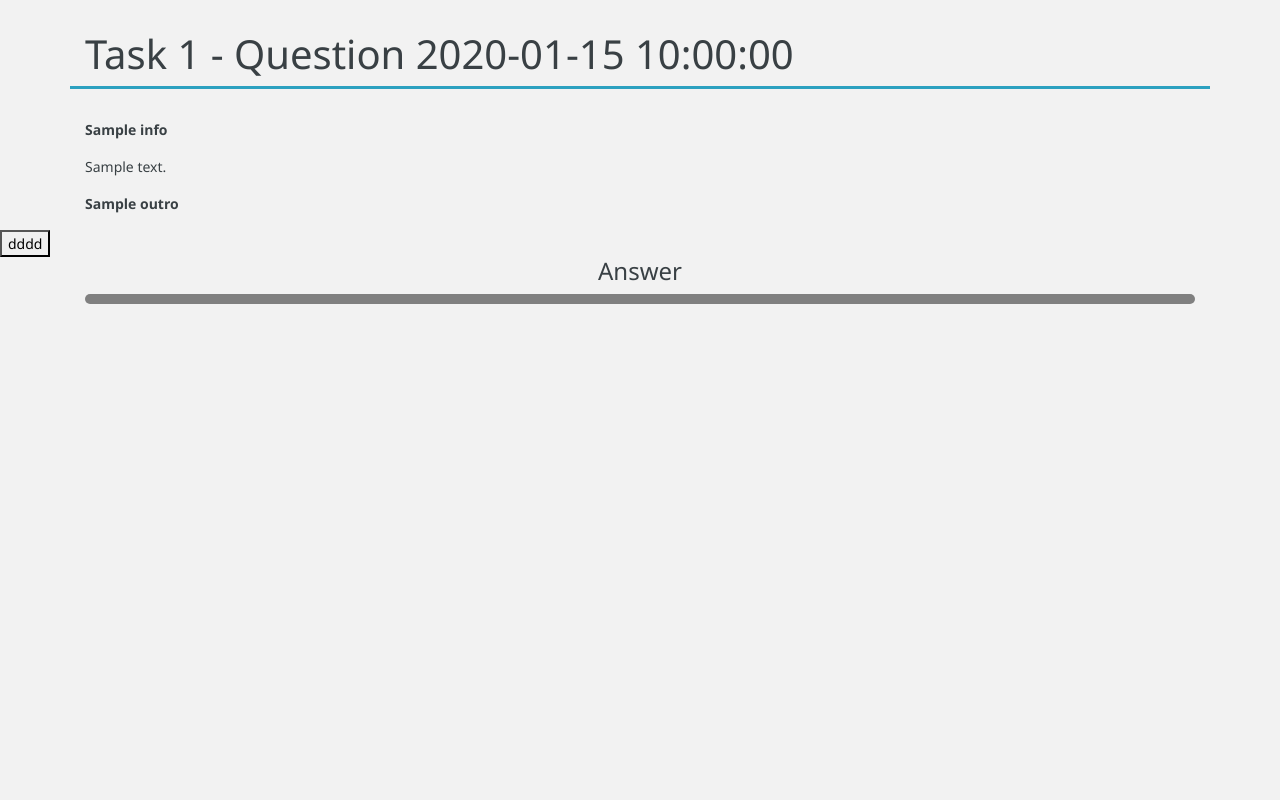
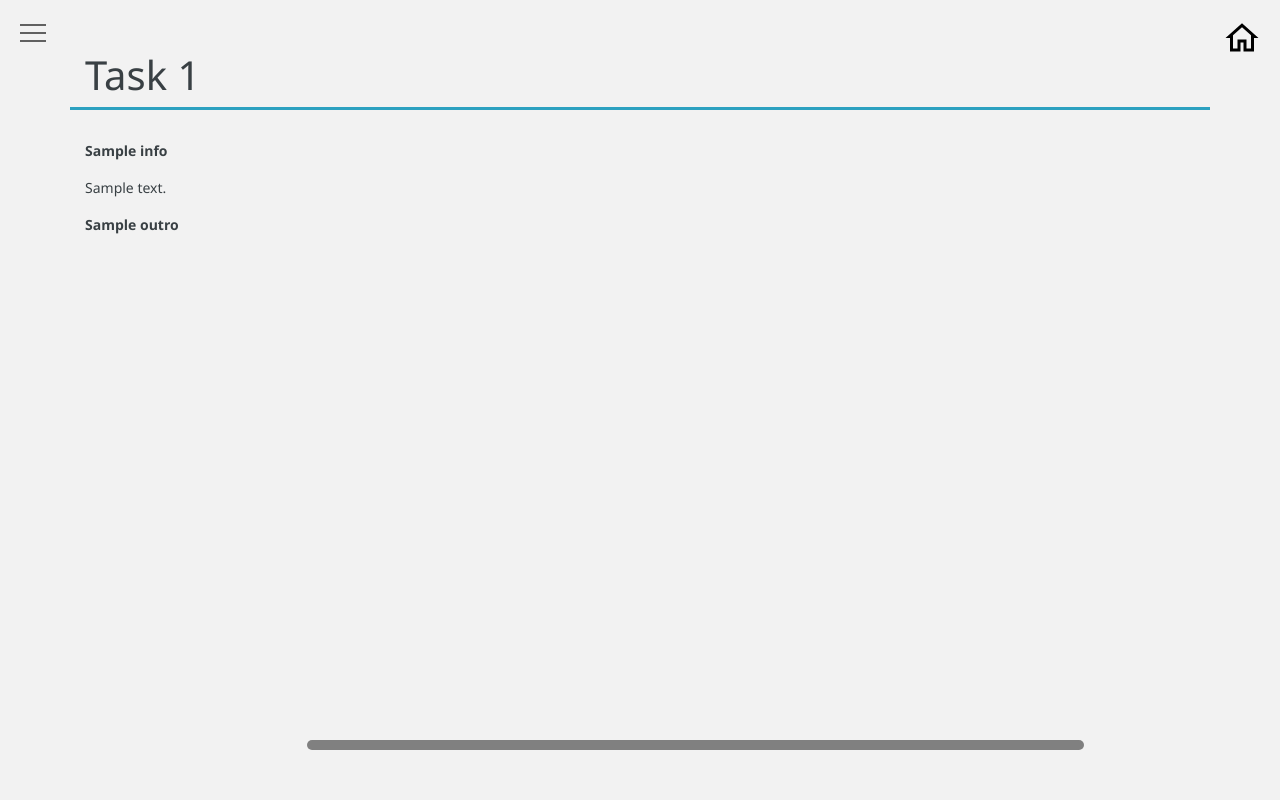
Before and after one commit to seconddeath11/speaking-simulator, a Flask app: template templates/var.html in a window 1280 px wide. Run offline with Flask 2, Linux system fonts and the light colour scheme; the template is opened without the code that fills it: most values are stand-ins (such as "Sample title", 1, 10 or a date in 2020); some libraries are stand-ins or nearby versions.

Commit message:
done without bd

```diff
--- a/app.py
+++ b/app.py
@@ -13,7 +13,7 @@ def index():
     return render_template('index.html', num=num)
 
 
-@app.route('/var/<num>/blank_')
+@app.route('/var<num>/blank_')
 def blank_(num):
     return render_template('blank_.html', num=num)
 
@@ -46,11 +46,10 @@ def get_var(var_num):
                    compile_task(var_num, 4))
 
 
-@app.route('/var/<int:var_num>/task<int:task_num>/prep')
+@app.route('/var<int:var_num>/task<int:task_num>')
 def var(var_num, task_num):
     variant = get_var(var_num)
-    return render_template('var.html', task=variant.get_task(task_num), prep=1, var=variant,
-                           next=get_next_page(1, var_num, task_num))
+    return render_template('var.html', task=variant.get_task(task_num), var=variant)
 
 
 def get_next_page(prep, var_num, task, ans_time=None):
@@ -68,13 +67,5 @@ def get_next_page(prep, var_num, task, ans_time=None):
             return st + str(task + 1) + "/prep"
 
 
-@app.route('/var/<int:var_num>/task<int:task_num>/answer')
-@app.route('/var/<int:var_num>/task<int:task_num>/answer/<int:ans_time>')
-def var_answer(var_num, task_num, ans_time=None):
-    variant = get_var(var_num)
-    return render_template('var.html', task=variant.get_task(task_num), prep=0, var=variant,
-                           next=get_next_page(0, var_num, task_num, ans_time), ans_time=ans_time)
-
-
 if __name__ == '__main__':
     app.run(debug=True)
--- a/static/css/style.css
+++ b/static/css/style.css
@@ -3,10 +3,14 @@ body {
     /* font-family: 'open_sansregular'; */
     font-size: 14px;
     color: #394044;
-    font-family: "Segoe UI";
+    font-family: "Segoe UI" !important;
+
 }
 h1{
     font-weight: 300;
+}
+a, a:hover{
+    text-decoration: none !important;
 }
 .vars{
     display: flex;
@@ -17,6 +21,7 @@ h1{
     width: 110px;
     margin: 10px;
 }
+
 .start-button{
     display: flex;
   align-items: center;
@@ -38,8 +43,9 @@ height: 3px;
     justify-content: space-around;
 }
 img {
-    max-width: 45%;
+    max-width: 40%;
     object-fit: contain;
+    display: block;
 }
 .content{
     margin-top: 30px;
@@ -66,13 +72,118 @@ img {
     display: grid;
     align-items: center;
 }
-@media screen and (min-device-width: 1024px) {
+.home__link{
+  position: absolute;
+  top: 20px;
+  right: 20px;
+  width: 36px;
+}
+#nextButton{
+    height: 60vh;
+    display: flex;
+    align-items: end;
+    justify-content: end;
+    color: #fff;
+    }
+
+#menu__toggle {
+  opacity: 0;
+
+}
+
+#menu__toggle:checked ~ .menu__btn > span {
+  transform: rotate(45deg);
+}
+#menu__toggle:checked ~ .menu__btn > span::before {
+  top: 0;
+  transform: rotate(0);
+}
+#menu__toggle:checked ~ .menu__btn > span::after {
+  top: 0;
+  transform: rotate(90deg);
+}
+#menu__toggle:checked ~ .menu__box {
+  visibility: visible;
+  left: 0;
+}
+
+.menu__btn {
+  display: flex;
+  align-items: center;
+  position: absolute;
+  top: 20px;
+  left: 20px;
+
+  width: 26px;
+  height: 26px;
+
+  cursor: pointer;
+  z-index: 1000;
+}
+
+.menu__btn > span,
+.menu__btn > span::before,
+.menu__btn > span::after {
+  display: block;
+  position: absolute;
+
+  width: 100%;
+  height: 2px;
+
+  background-color: #616161;
+
+  transition-duration: .25s;
+}
+.menu__btn > span::before {
+  content: '';
+  top: -8px;
+}
+.menu__btn > span::after {
+  content: '';
+  top: 8px;
+}
+
+.menu__box {
+  display: block;
+  position: fixed;
+  visibility: hidden;
+  top: 0;
+  left: -100%;
+
+  width: 300px;
+  height: 100%;
+
+  margin: 0;
+  padding: 80px 0;
+
+  list-style: none;
+
+  background-color: #ECEFF1;
+  box-shadow: 1px 0px 6px rgba(0, 0, 0, .2);
+  z-index: 999;
+  transition-duration: .25s;
+}
+
+.menu__item {
+  display: block;
+  padding: 12px 24px;
+
+  color: #333;
+  font-size: 20px;
+  font-weight: 600;
+
+  text-decoration: none;
+
+  transition-duration: .25s;
+}
+.menu__item:hover {
+  background-color: #CFD8DC;
+}
+@media (min-width: 820px) {
     .foot {
     grid-template-columns: 20% 70% 10%;
 }
-.footer {
 
-  margin-bottom: 50px;
-
-}
+.content{
+height: 75vh;}
    }
--- a/templates/base.html
+++ b/templates/base.html
@@ -8,6 +8,7 @@
     <!-- Bootstrap CSS -->
     <link rel="stylesheet" href="https://stackpath.bootstrapcdn.com/bootstrap/4.3.1/css/bootstrap.min.css" integrity="sha384-ggOyR0iXCbMQv3Xipma34MD+dH/1fQ784/j6cY/iJTQUOhcWr7x9JvoRxT2MZw1T" crossorigin="anonymous">
     <link rel="stylesheet" href="{{url_for('static', filename='css/style.css')}}">
+    <script src="https://ajax.googleapis.com/ajax/libs/jquery/3.5.1/jquery.min.js"></script>
 
     <title>{% block title %} {% endblock %}</title>
   </head>
--- a/templates/index.html
+++ b/templates/index.html
@@ -3,7 +3,7 @@
 {% block content %}
 <div class="container vars">
 {% for i in range(1, num+1) %}
-<a role="button" class="btn btn-outline-success var" href="var/{{i}}/blank_">Вариант {{i}}</a>
+<a role="button" class="btn btn-primary var" href="var{{i}}/blank_">Вариант {{i}}</a>
 
 {% endfor%}
     </div>
--- a/templates/var.html
+++ b/templates/var.html
@@ -1,9 +1,21 @@
 {% extends 'base.html' %}
-{% block title %} {{task.num}} {% endblock %}
+{% block title %} Task {{task.num}}{% endblock %}
 {% block content %}
-<script src="{{ url_for('static', filename='js/lazysizes.min.js')}}" async></script>
-<div class="container headers"><h1>Task {{task.num}} {%if ans_time%} - Question {{ans_time}} {%endif%}</h1>
+<div class="hamburger-menu">
+    <input id="menu__toggle" type="checkbox" />
+    <label class="menu__btn" for="menu__toggle">
+      <span></span>
+    </label>
 
+    <ul class="menu__box">
+      <li><a class="menu__item" href="{{ url_for('var', var_num=var.num, task_num=1) }}">Task 1</a></li>
+        <li><a class="menu__item" href="{{ url_for('var', var_num=var.num, task_num=2) }}">Task 2</a></li>
+		<li><a class="menu__item" href="{{ url_for('var', var_num=var.num, task_num=3) }}">Task 3</a></li>
+		<li><a class="menu__item" href="{{ url_for('var', var_num=var.num, task_num=4) }}">Task 4</a></li>
+    </ul>
+  </div>
+<a href="/"><img src="{{ url_for('static', filename='img/icons8-home.svg') }}" class="home__link"></a>
+<div class="container headers"><h1>Task <span id="task_num">{{task.num}}</span> <span class="ansTime"></span> </h1>
         </div>
 <div class="container line"></div>
 <div class="container content">
@@ -43,58 +55,89 @@
 <audio controls id="audio" preload="metadata">
   <source src="{{ url_for('static', filename=task.audio) }}" type="audio/mpeg">
 </audio>
+    <div id="nextButton"><a role="button" class="btn btn-primary next_button" onclick="next()">Next task</a></div>
 {% endif %}
 </div>
-<button onclick="redirect()">dddd</button>
 <div class="footer">
   <div class="container foot">
-      {% if prep == 1 %}<h4>Preparation</h4>{% else %}<h4>Answer</h4>{% endif %}
+      <h4 class="prep"></h4>
       <div class="progress">
-  <div class="progress-bar" role="progressbar" aria-valuenow="0" aria-valuemin="0" aria-valuemax="{% if prep == 1 %}{{task.prep_time}}{% else %}{{task.answer_time}}{% endif %}"></div>
+  <div class="progress-bar"></div>
 </div>
     <h4 id="time"></h4>
   </div>
 
 </div>
-
 <script>
-
-function redirect() {
-     window.location.href = "{{next}}";
+    var task_num = {{task.num}};
+var var_num = {{var.num}};
+var prep = (task_num != 3)? 1 : 0;
+var ans_time = 0;
+function next() {
+   if (task_num < 4)
+     window.location.href = "/var" + var_num + "/task" + (task_num + 1);
+   else
+     window.location.href = "/";
 }
 
 function startTimer() {
+
+    document.querySelector(".prep").innerHTML = prep? "Preparation" : "Answer";
     var elem = document.querySelector(".progress-bar");
-var width = -1;
-var duration = {% if prep == 1 %}{{task.prep_time}}{% else %}{{task.answer_time}}{% endif %},
+    navigator.mediaDevices.getUserMedia({ audio: true });
+    var width = 0;
+    elem.style.width = 0 + "%";
+    clearInterval(interval);
+    var duration = prep ? {{task.prep_time}}:{{task.answer_time}},
         display = document.querySelector('#time');
-if ({{task.num}} == 3){
- au = document.getElementById("audio");
- au.load();
-au.onloadeddata = function() {
+    if (task_num == 3){
+    navigator.mediaDevices.getUserMedia({ audio: true }).then(function (stream) {
 
-     document.getElementById("audio").play();
+      au = document.getElementById("audio");
+        au.load();
+        au.onloadeddata = function() {document.getElementById("audio").play();};
+        // stop microphone stream acquired by getUserMedia
+        stream.getTracks().forEach(function (track) { track.stop(); });
+    });
 
-};
-}
-var timer = duration;
-    display.innerHTML = formatTime(duration);
+    }
+    var timer = duration;
+        display.innerHTML = formatTime(duration);
+    var interval = setInterval(function () {
+        if (--timer < 0) {
+        clearInterval(interval);
+        elem.style.transition = "width 0s";
+        width = 0;
+        elem.style.width = 0 + "%";
 
-    setInterval(function () {
+        if (task_num == 2 && ans_time != 4){
+                ans_time = ans_time + 1;
+            document.querySelector(".ansTime").innerHTML = " - Question " + ans_time;
+        }
+        if (prep){
+            prep = 0;
+
+            startTimer();
+        }else{
+            if (task_num == 2 && ans_time != 4)
+                 startTimer();
+            else
+                 next();
+
+        }}
+        else{
+        elem.style.transition = "width 1s ease";
+        width += (1 / duration) * 100;
+        elem.style.width = width + "%";
         display.innerHTML = formatTime(timer);
-        width += 1 / duration * 100;
-        elem.style.width = width + "%";
-        if (--timer < 0) {
-            if ({{prep}} == 1){
-            {%set prep = 0%}}
-            redirect();
         }
+
     }, 1000);
-
-
 
 }
 function formatTime(time) {
+  if (time < 0)
+    return "0:00";
   const minutes = Math.floor(time / 60);
   let seconds = time % 60;
   if (seconds < 10) {
@@ -102,7 +145,10 @@ function formatTime(time) {
   }
   return `${minutes}:${seconds}`;
 }
+if (task_num == 3){
+    document.querySelector('.footer').style.display = 'none';
+    }
+startTimer();
 
-startTimer();
 </script>
 {% endblock %}
```
Also changed, not shown: templates/blank_.html (+10 -1 lines), static/img/icons8-home.svg (added), 1 other file.
